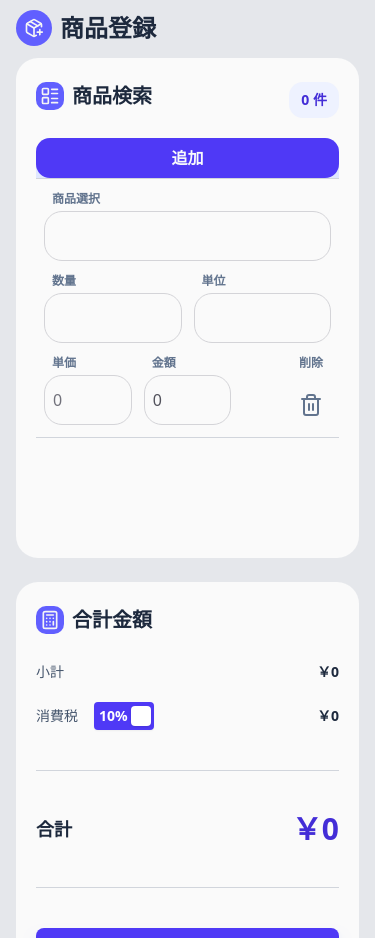
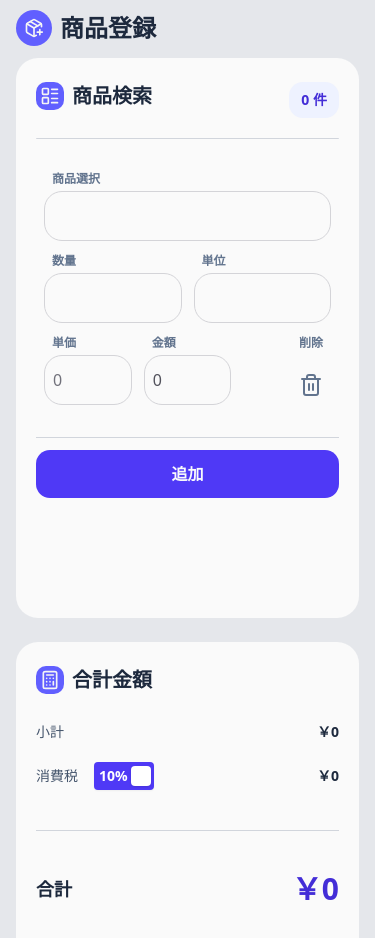
Before and after one commit to kawashima-cr/form, a React (Vite) app: page /form/registration in a window 390 px wide. Shown: the part 960-1898 px from the top of the page. Built offline with nearby package versions, Linux system fonts and the light colour scheme.

Commit message:
📱 LineItemRowコンポーネントのスタイルを調整し、Productページに追加ボタンをレスポンシブ対応で追加

```diff
--- a/src/components/registration/LineItem.tsx
+++ b/src/components/registration/LineItem.tsx
@@ -67,7 +67,7 @@ export function LineItemRow(props: LineItemRowProps) {
   return (
     <div>
       <div
-        className={`${gridCols} flex flex-col gap-3 border-b border-gray-300 px-2 py-3 lg:items-center`}
+        className={`${gridCols} flex flex-col gap-3 lg:gap-2 border-b border-gray-300 px-2 py-8 lg:py-3 lg:items-center`}
       >
         <div className="flex w-full flex-col gap-1">
           <span className="px-2 text-xs font-semibold text-slate-500 lg:hidden">
--- a/src/pages/registration/Product .tsx
+++ b/src/pages/registration/Product .tsx
@@ -242,7 +242,7 @@ export function Product() {
             <button
               type="button"
               onClick={() => openSearch()}
-              className="w-full rounded-xl bg-indigo-600 px-3 py-2 font-semibold text-slate-50 hover:bg-indigo-500 sm:w-20"
+              className="hidden w-full rounded-xl bg-indigo-600 px-3 py-2 font-semibold text-slate-50 hover:bg-indigo-500 lg:block lg:w-20 sm:py-3"
             >
               追加
             </button>
@@ -283,6 +283,13 @@ export function Product() {
               />
             );
           })}
+          <button
+            type="button"
+            onClick={() => openSearch()}
+            className="mt-3 w-full rounded-xl bg-indigo-600 px-3 py-3 font-semibold text-slate-50 hover:bg-indigo-500 lg:hidden"
+          >
+            追加
+          </button>
 
           {isSearchOpen && (
             <div
```
Lines whose indentation alone changed are shown as unchanged.
